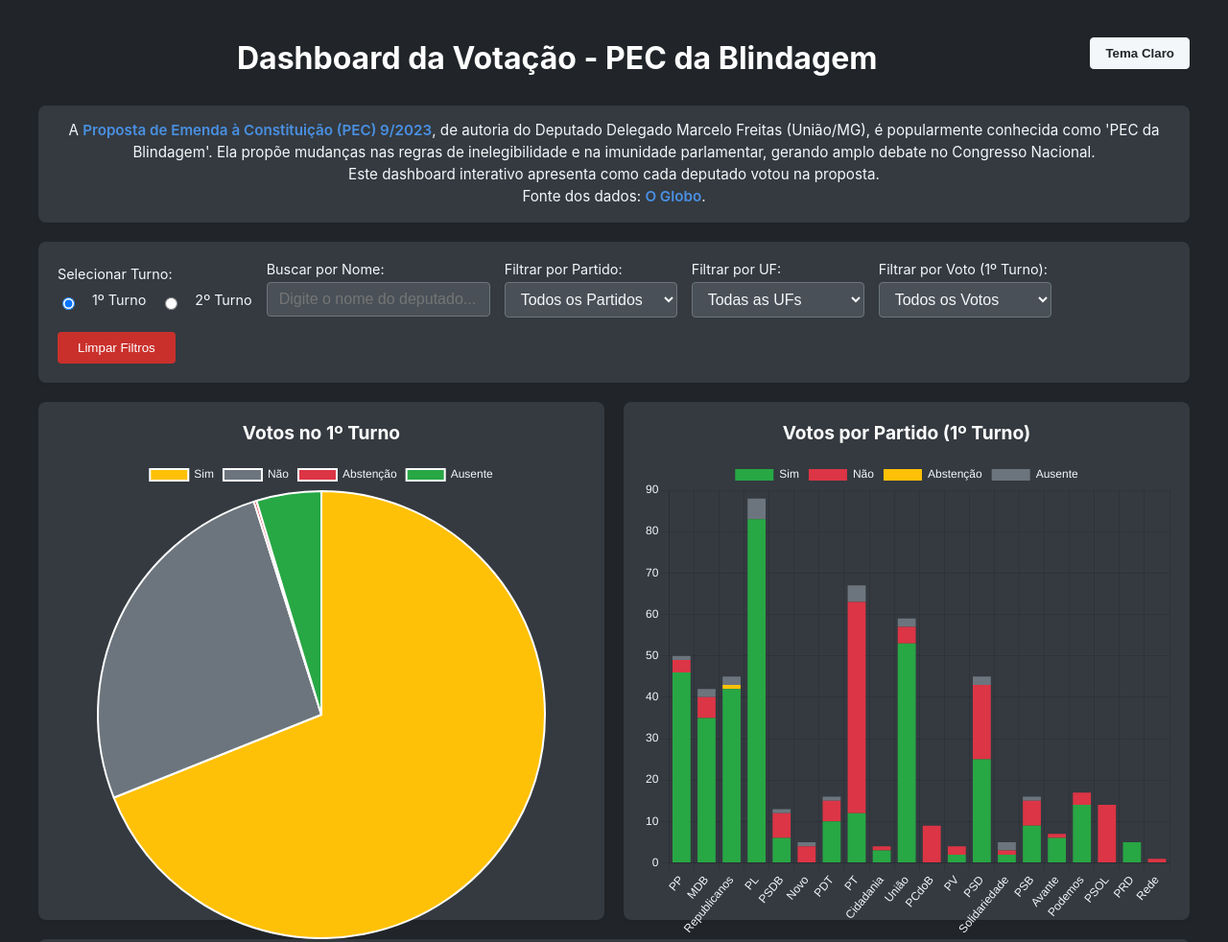
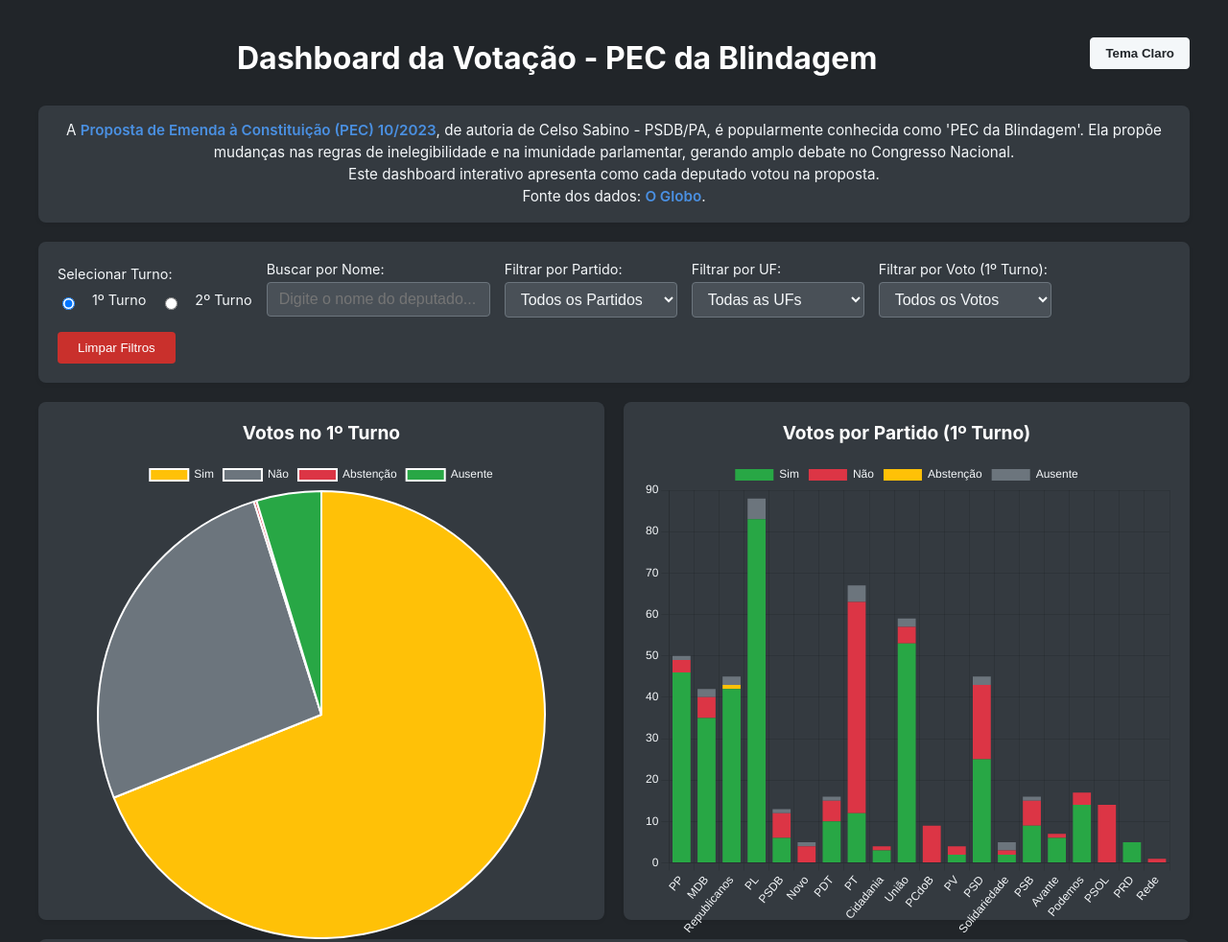
Before and after one commit to silvairsoares/pec_blindagem, a plain HTML site: page index.html in a window 1280 px wide. Shown: the top 982 px of the page at 96% size. Drawn offline with nearby package versions, Linux system fonts and the light colour scheme.

Commit message:
Atualiza referências da PEC 9/2023 para PEC 10/2023 no README.md e index.html

```diff
--- a/index.html
+++ b/index.html
@@ -18,7 +18,7 @@
 
         <section class="intro-text">
             <p>
-                A <a href="https://www.camara.leg.br/proposicoesWeb/fichadetramitacao?idProposicao=2352476" target="_blank" rel="noopener noreferrer">Proposta de Emenda à Constituição (PEC) 9/2023</a>, de autoria do Deputado Delegado Marcelo Freitas (União/MG), é popularmente conhecida como 'PEC da Blindagem'. Ela propõe mudanças nas regras de inelegibilidade e na imunidade parlamentar, gerando amplo debate no Congresso Nacional.
+                A <a href="https://www25.senado.leg.br/web/atividade/materias/-/materia/170519" target="_blank" rel="noopener noreferrer">Proposta de Emenda à Constituição (PEC) 10/2023</a>, de autoria de Celso Sabino - PSDB/PA, é popularmente conhecida como 'PEC da Blindagem'. Ela propõe mudanças nas regras de inelegibilidade e na imunidade parlamentar, gerando amplo debate no Congresso Nacional.
 
                 <br>
                 Este dashboard interativo apresenta como cada deputado votou na proposta.
```
Also changed, not shown: 1 other file.
